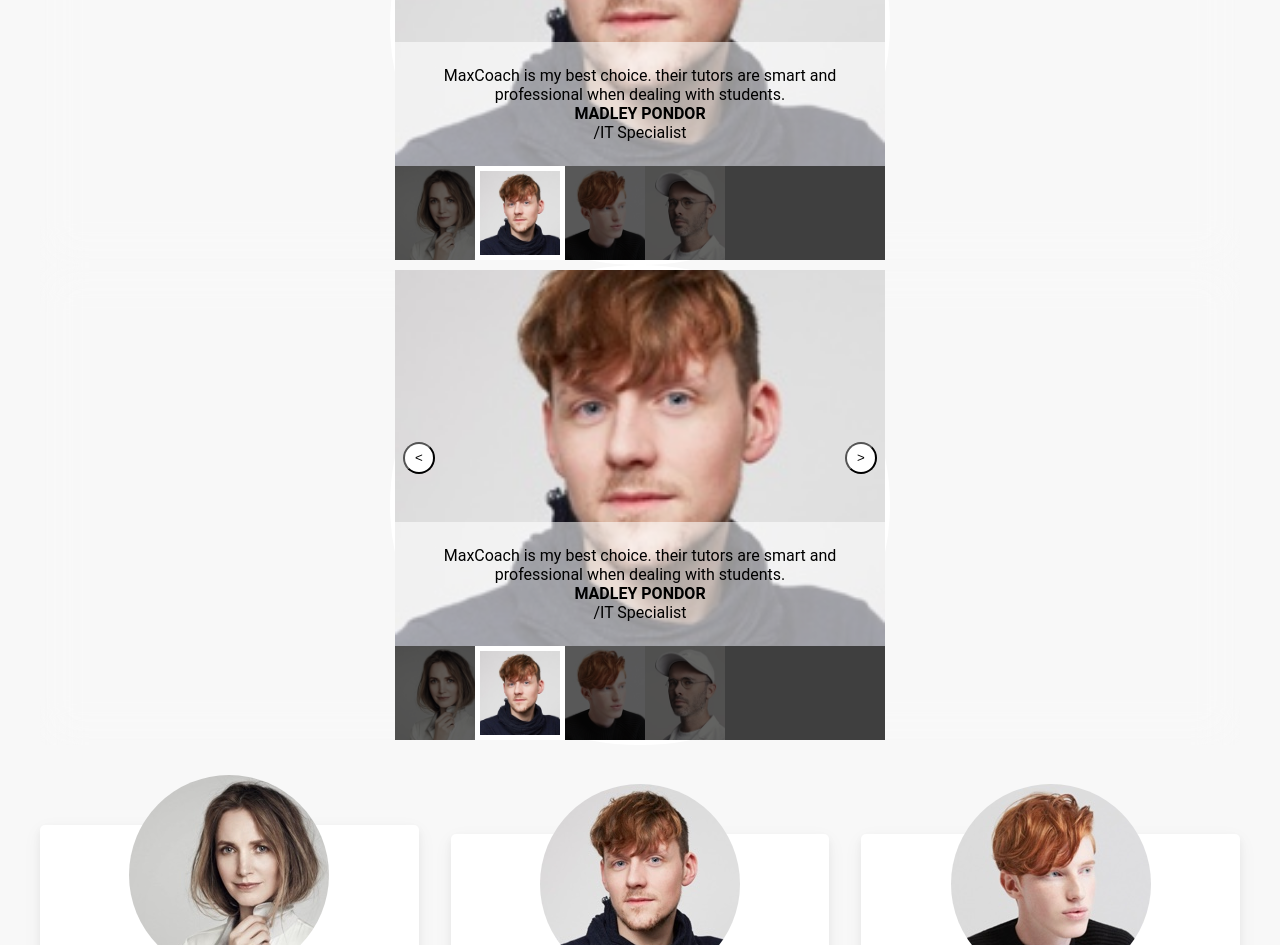
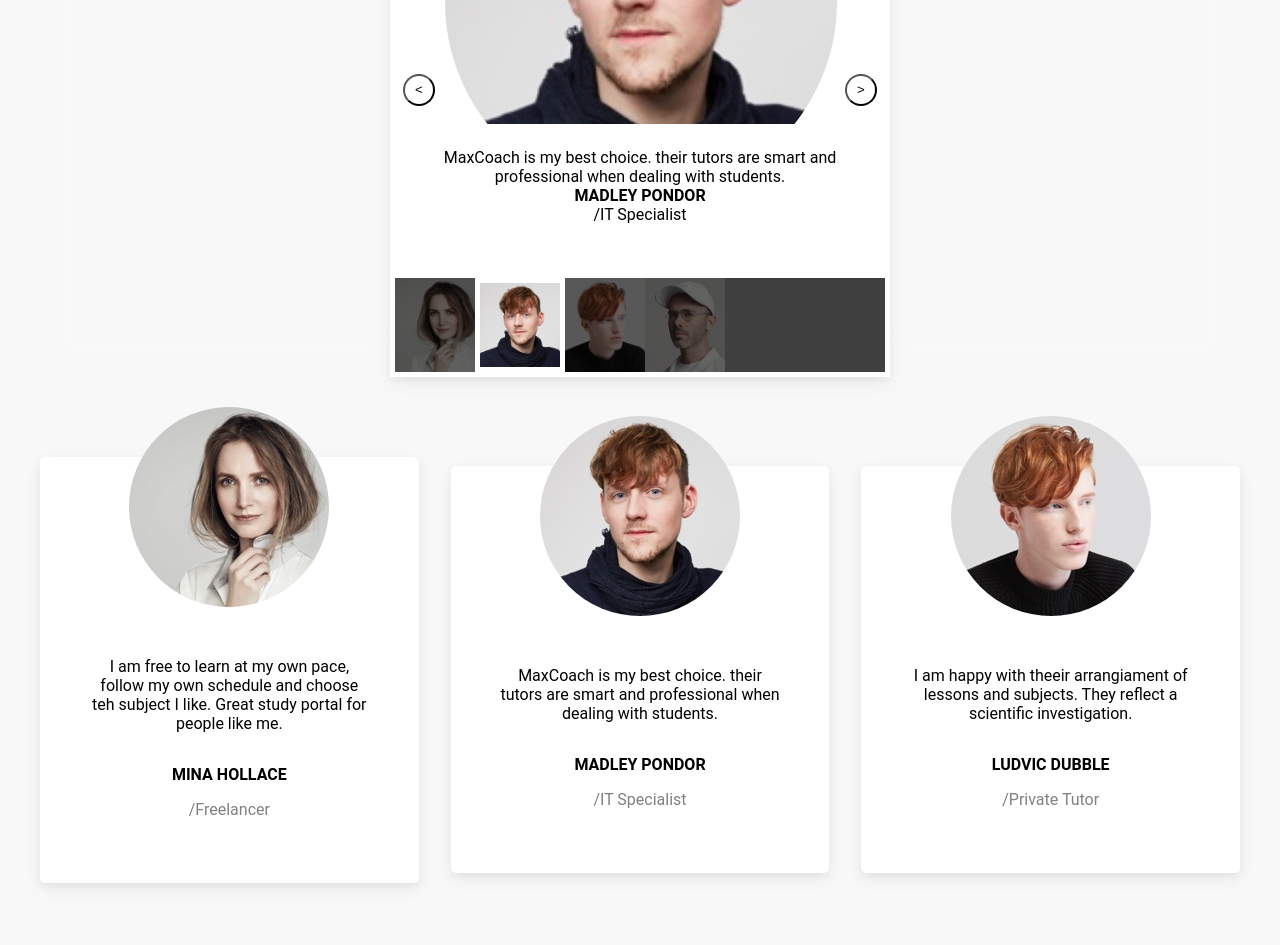
Before and after one commit to MicheleRai/proj-html-vuejs, a Vue app: page / in a window 1280 px wide. Shown: the part 5780-6725 px from the top of the page. Built offline with nearby package versions, Linux system fonts and the light colour scheme; grey boxes are pictures that could not be loaded.

Commit message:
slider improved

```diff
--- a/src/components/SliderComponent.vue
+++ b/src/components/SliderComponent.vue
@@ -80,91 +80,6 @@
             Invert
           </button>
         </div> -->
-        </div>
-      </div>
-    </div>
-    <div class="new-container">
-      <div
-        class="background"
-      >
-        <div class="container-blur">
-          <div class="contents">
-            <div
-              class="slider"
-              @mouseenter="pauseAutoplay"
-              @focusin="pauseAutoplay"
-              @mouseleave="resumeAutoplay"
-              @focusout="resumeAutoplay"
-            >
-              <div class="slider-viewer">
-                <div class="controls">
-                  <button
-                    class="btn-left"
-                    @click="changeSlide(-1)"
-                  >
-                    &lt;
-                  </button>
-                  <button
-                    class="btn-right"
-                    @click="changeSlide(1)"
-                  >
-                    &gt;
-                  </button>
-                </div>
-
-                <div
-                  v-for="(objRecensione, i) in recensioni"
-                  :key="objRecensione.i"
-                  class="slide"
-                  :class="i === activeIndex ? 'active' : ''"
-                >
-                  <img
-                    :src="(objRecensione.img)"
-                    :alt="objRecensione.i"
-                  >
-                  <div class="text">
-                    <p class="recensione">
-                      {{ objRecensione.text }}
-                    </p>
-                    <p class="nome">
-                      <strong>{{ objRecensione.name }}</strong>
-                    </p>
-                    <p class="job">
-                      {{ objRecensione.job }}
-                    </p>
-                  </div>
-                </div>
-              </div>
-
-              <div class="thumbs">
-                <img
-                  v-for="(objRecensione, i) in recensioni"
-                  :key="objRecensione.i"
-                  :src="(objRecensione.img)"
-                  class="thumb-img"
-                  :class="{active: i === activeIndex}"
-                  alt="thumbs"
-                  @click="setActiveIndex(i)"
-                  @keypress="setActiveIndex(i)"
-                >
-              </div>
-            </div>
-
-            <!-- <div class="btns">
-          <button
-            class="btn-start-stop"
-            @click="controlAutoplay"
-          >
-            {{ isAutoplayActive ? 'STOP' : 'START' }}
-          </button>
-          <button
-            class="btn-invert"
-            @click="invertAutoplay"
-          >
-            Invert
-          </button>
-        </div> -->
-          </div>
         </div>
       </div>
     </div>
@@ -277,11 +192,11 @@
 </script>
 
 <style lang="scss" scoped>
-.duble-container{
+
 .background {
-    border-radius: 100%;
   height: 60vh;
   background-size: cover;
+  margin-top: 7rem;
 
   .container-blur {
     height: 100%;
@@ -299,9 +214,9 @@
         width: 80%;
         max-width: 500px;
         max-height: 600px;
-          background-color: salmon;
+        background-color: rgb(255, 255, 255);
         border: 5px solid white;
-          border-radius: 100%;
+        box-shadow: 0 4px 8px 0 rgba(0, 0, 0, 0.05), 0 6px 20px 0 rgba(0, 0, 0, 0.05);
 
         .slider-viewer {
           position: relative;
@@ -346,18 +261,19 @@
           }
 
           .slide img {
-              width: 100%;
-              height: 100%;
-              object-fit: cover;
-              object-position: center;
+            width: 80%;
+            position: relative;
+            top: -6rem;
+            left: 50px;
+            border-radius: 100%;
           }
 
           .slide .text {
             position: absolute;
-              bottom: 0 ;
+            bottom: 30px ;
             padding: 1.5rem;
             text-align: center;
-              background-color: rgba(255, 255, 255, 0.584);
+            background-color: rgb(255, 255, 255);
           }
 
           .slide.active {
@@ -387,151 +303,5 @@
     }
   }
 }
-  .carosello{
-    .background {
-    border-radius: 100%;
-    height: 60vh;
-    background-size: cover;
 
-    .container-blur {
-      height: 100%;
-      backdrop-filter: blur(20px);
-
-      .contents {
-        display: flex;
-        flex-direction: column;
-        justify-content: center;
-        align-items: center;
-        gap: 2rem;
-        height: 100%;
-        .slider {
-          height: 100%;
-          width: 80%;
-          max-width: 500px;
-          max-height: 600px;
-          background-color: salmon;
-          border: 5px solid white;
-          border-radius: 100%;
-
-          .slider-viewer {
-            position: relative;
-            height: 80%;
-
-            .controls {
-              position: absolute;
-              inset: 0;
-              display: flex;
-              justify-content: space-between;
-              align-items: center;
-              height: 100%;
-              z-index: 10;
-            }
-
-            .btn-left, .btn-right {
-              display: flex;
-              justify-content: center;
-              align-items: center;
-              margin: .5rem;
-              width: 2rem;
-              height: 2rem;
-              border-radius: 100%;
-              background-color: white;
-            }
-
-            .btn-left:hover, .btn-right:hover {
-              background-color: lightblue;
-              cursor: pointer;
-            }
-
-            .hidden {
-              visibility: hidden;
-            }
-
-            .slide {
-              position: absolute;
-              inset: 0;
-              display: none;
-              width: 100%;
-              height: 100%;
-            }
-
-            .slide img {
-              width: 100%;
-              height: 100%;
-              object-fit: cover;
-              object-position: center;
-            }
-
-            .slide .text {
-              position: absolute;
-              bottom: 0 ;
-              padding: 1.5rem;
-              text-align: center;
-              background-color: rgba(255, 255, 255, 0.584);
-            }
-
-            .slide.active {
-              display: block;
-            }
-          }
-        }
-        .thumbs {
-          position: relative;
-          display: flex;
-          height: 20%;
-
-          .thumb-img {
-            flex: 1 0 0;
-            min-width: 0;
-            height: 100%;
-            object-fit: cover;
-            object-position: center;
-            filter: brightness(.4);
-          }
-
-          .thumb-img.active {
-            border: 5px solid white;
-            filter: brightness(1);
-          }
-        }
-
-      }
-    }
-  }
-    margin-top: 5rem;
-    display: flex;
-    align-items: center;
-    justify-content: space-between;
-    gap: 2rem;
-    flex-wrap: wrap;
-    .card{
-      margin-bottom: 5rem;
-      flex: 0 0 calc((100% - 4rem) / 3);
-      display: flex;
-      align-items: center;
-      flex-direction: column;
-      border-radius: 5px;
-      text-align: center;
-      padding: 0 3rem 3rem 3rem;
-      background-color: white;
-      box-shadow: 0 4px 8px 0 rgba(0, 0, 0, 0.05), 0 6px 20px 0 rgba(0, 0, 0, 0.05);
-      img{
-        width: 200px;
-        border-radius: 100%;
-        position: relative;
-        top: -50px;
-      }
-      .recensione{
-        margin-bottom: 2rem;
-      }
-      .name{
-        margin-bottom: 1rem;
-      }
-      .job{
-        padding: 1rem;
-        color: gray;
-      }
-    }
-  }
-}
 </style>
```
Lines whose indentation alone changed are shown as unchanged.
